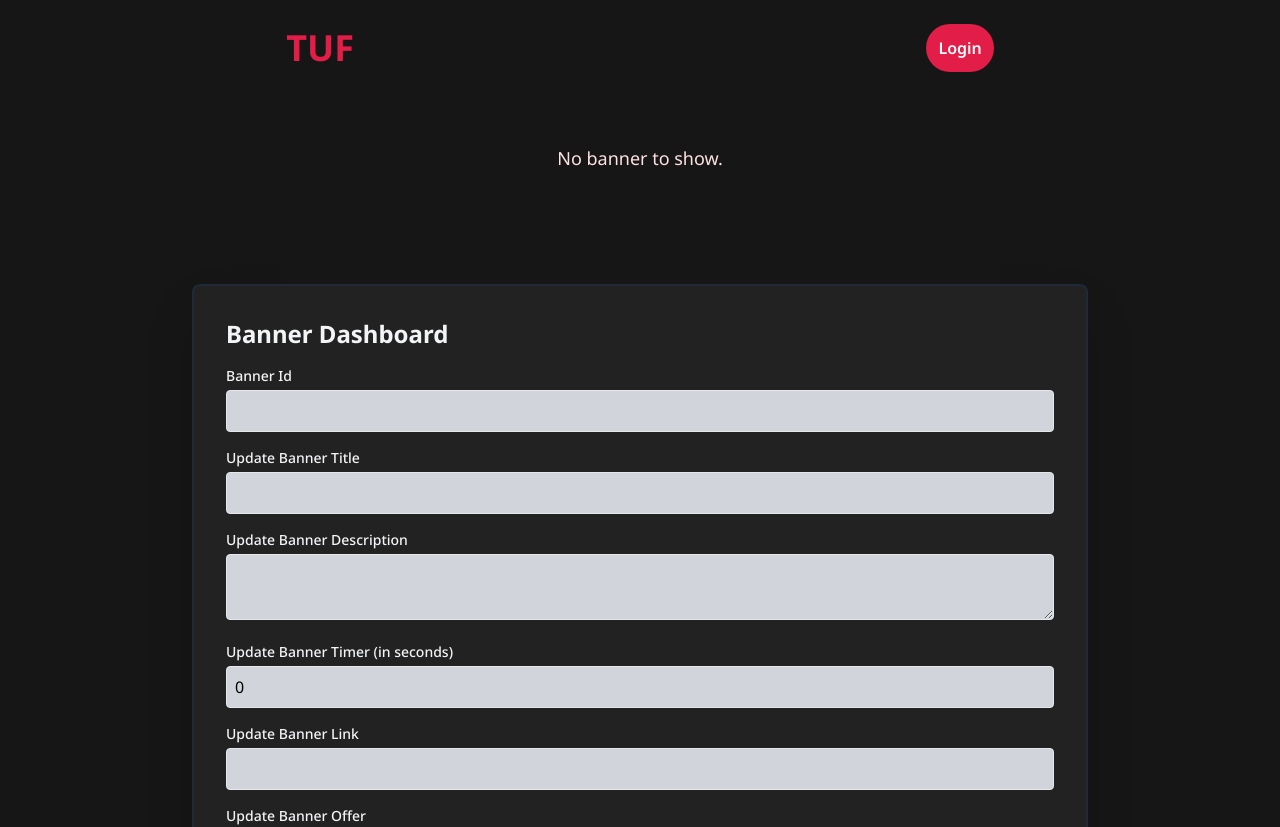
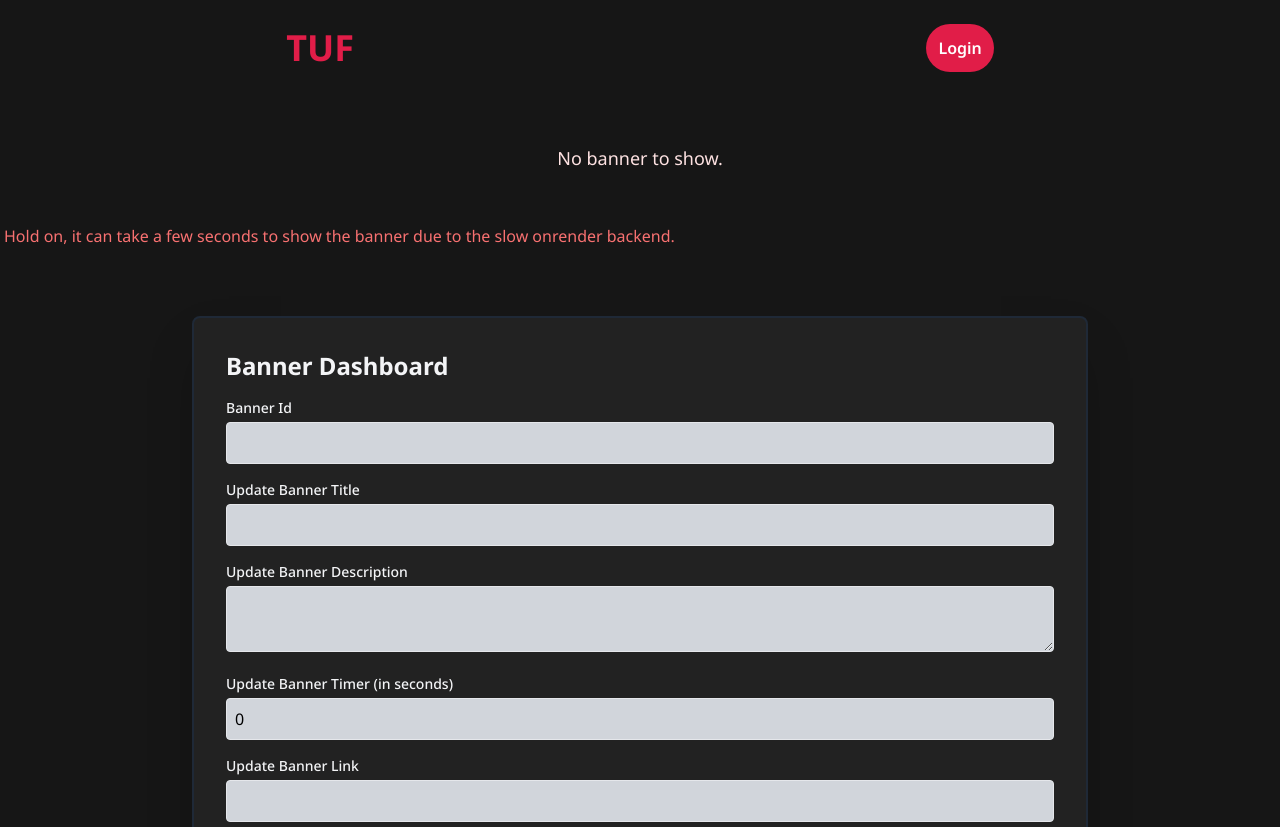
Before and after one commit to gaurav1832/BannerSPAGaurav, a React (Create React App) app in the folder frontend/: page / in a window 1280 px wide. Shown: the top 827 px of the page. Built offline with nearby package versions, Linux system fonts and the light colour scheme; no server answers.

Commit message:
Update Banner.jsx

```diff
--- a/frontend/src/Components/Banner.jsx
+++ b/frontend/src/Components/Banner.jsx
@@ -114,6 +114,9 @@ export default function Banner() {
           No banner to show.
         </p>
       )}
+      <p className="flex justify-start p-1 text-md text-red-400">
+         Hold on, it can take a few seconds to show the banner due to the slow onrender backend.
+        </p>
       <BannerDashboard />
     </>
   );
```
